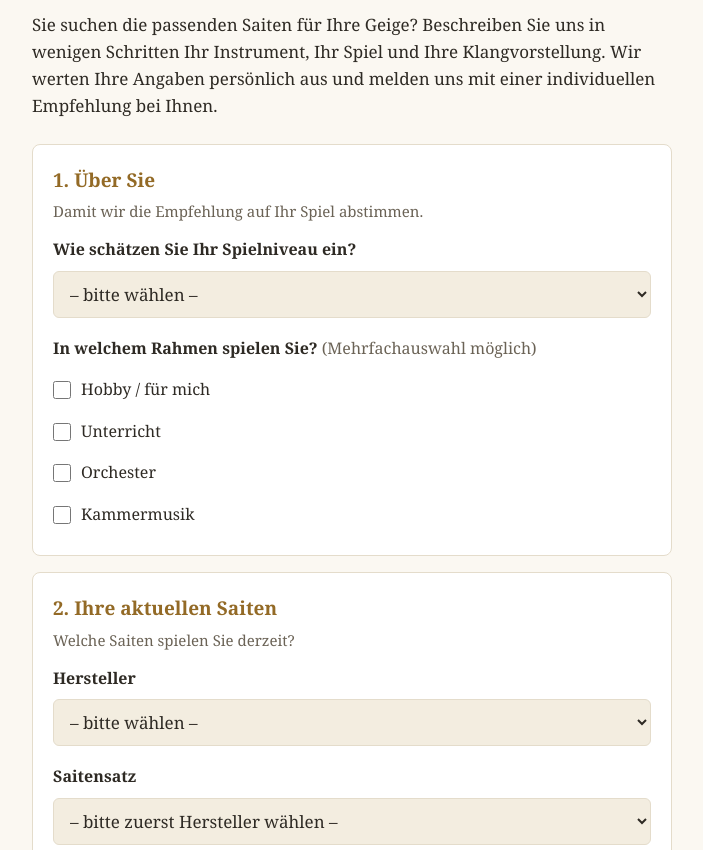
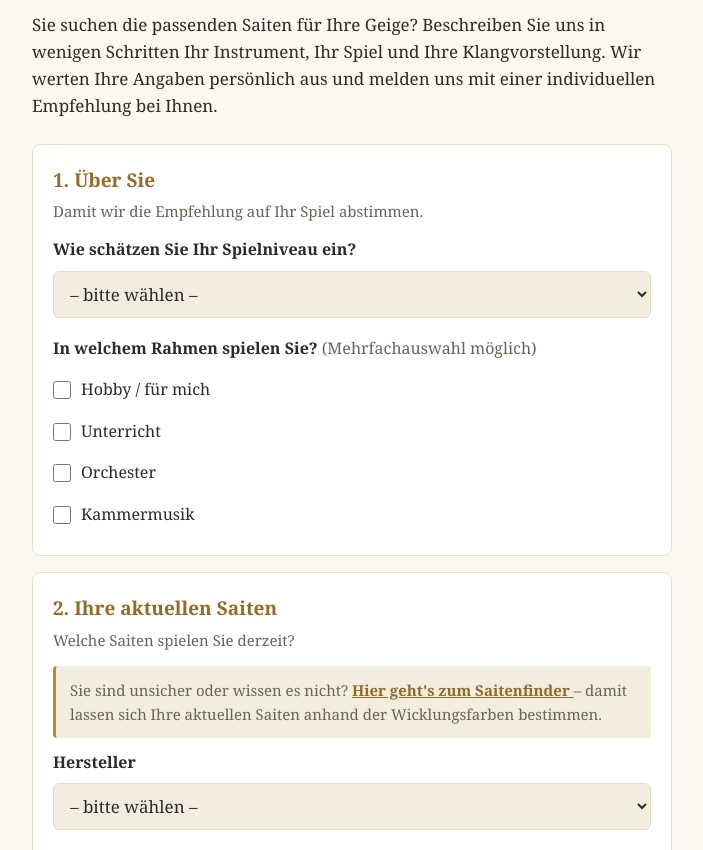
Before and after one commit to kleinalstede/saitenberater, a plain HTML site: page index.html in a window 1280 px wide. Shown: the part 102-952 px from the top of the page, without its empty margins (288-991 px from the left). Drawn offline with Linux system fonts and the light colour scheme.

Commit message:
Verweis auf Saitenfinder in Block 2

```diff
--- a/index.html
+++ b/index.html
@@ -173,6 +173,17 @@
     <h2>2. Ihre aktuellen Saiten</h2>
     <p class="hint">Welche Saiten spielen Sie derzeit?</p>
 
+    <div class="hinweisbox" style="margin-top:0;">
+      Sie sind unsicher oder wissen es nicht?
+      <a href="https://streicherwelt.de/pages/saitenfinder-violine"
+         target="_blank" rel="noopener"
+         style="color:#936a26; font-weight:600;">
+        Hier geht's zum Saitenfinder
+      </a> –
+      damit lassen sich Ihre aktuellen Saiten anhand der
+      Wicklungsfarben bestimmen.
+    </div>
+
     <div class="frage">
       <label class="feldname" for="hersteller">Hersteller</label>
       <select id="hersteller">
@@ -180,6 +191,7 @@
         <option value="Pirastro">Pirastro</option>
         <option value="Thomastik">Thomastik</option>
         <option value="Larsen">Larsen</option>
+        <option value="D'Addario">D'Addario</option>
         <option value="Jargar">Jargar</option>
         <option value="Andere">Andere</option>
       </select>
@@ -386,7 +398,7 @@
    SAITENBERATER – Formularlogik
    =================================================================== */
 
-var APP_VERSION = "Saitenberater Stand 2026-05-27 (auto-Hoehe)";
+var APP_VERSION = "Saitenberater Stand 2026-05-27 (+Saitenfinder-Verweis)";
 
 /* --- Saitensätze je Hersteller ---
    Gespeist aus der Saitenfinder-Datenbank, für den Berater auf die
@@ -405,6 +417,9 @@ var SAITEN_NACH_HERSTELLER = {
   "Larsen": [
     "Original", "Virtuoso", "Tzigane", "Aurora",
     "Il Cannone", "Il Cannone Gold", "Il Cannone Silver"
+  ],
+  "D'Addario": [
+    "Prelude", "Helicore", "Zyex"
   ],
   "Jargar": []
 };
```
